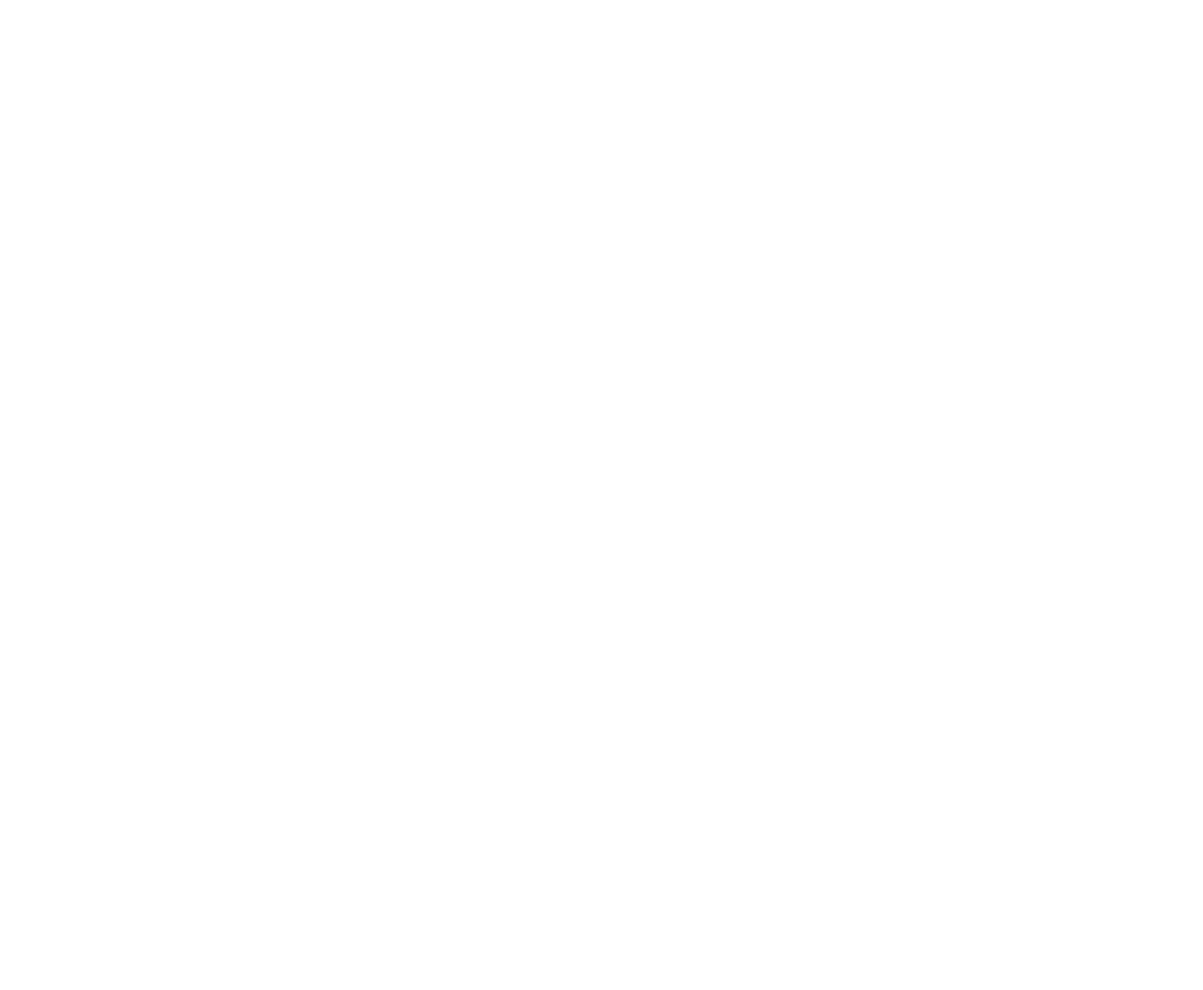
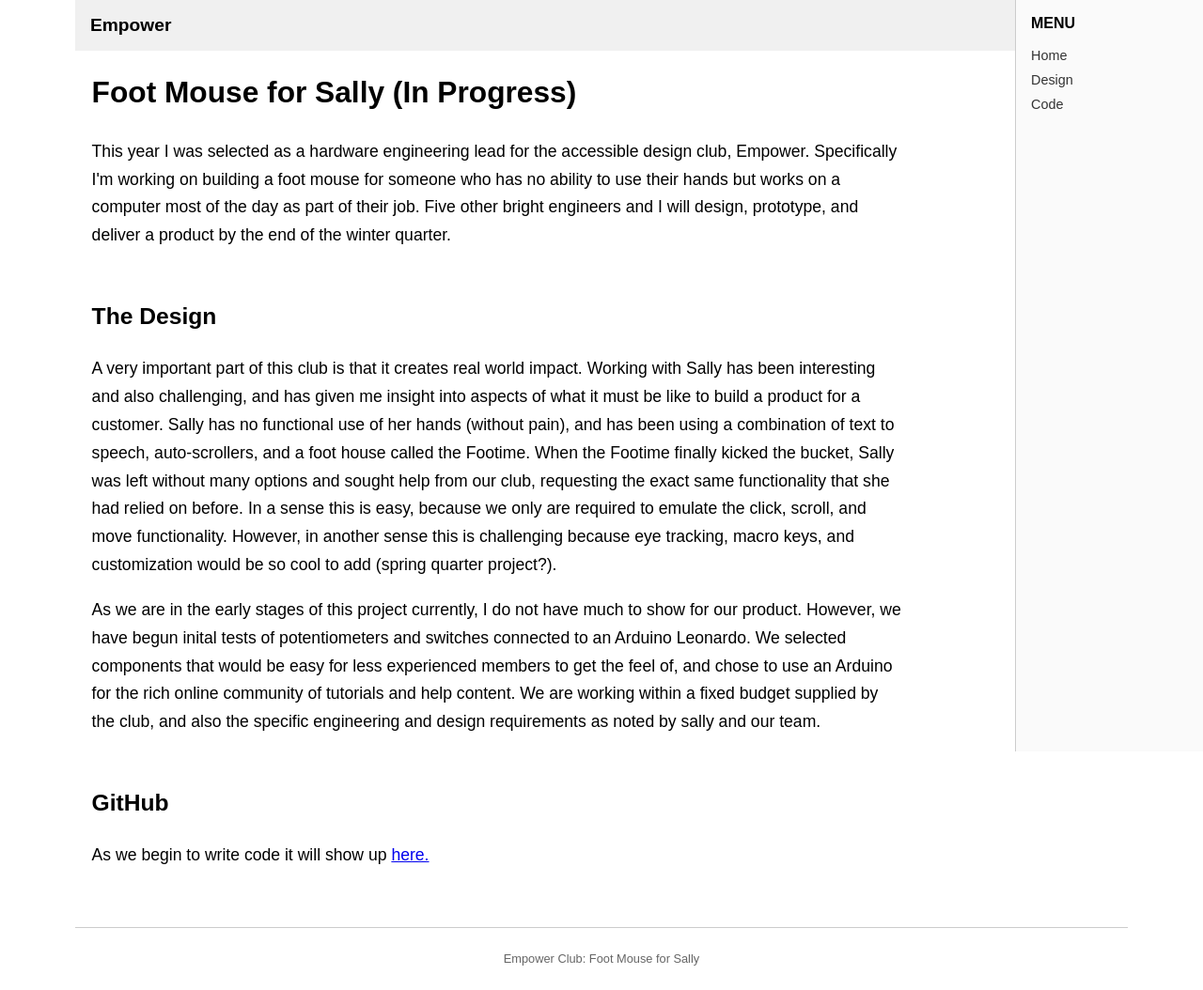
Before and after one commit to alexherman11/alexherman11.github.io, a plain HTML site: page projects/footmouse.html in a window 1280 px wide. Shown: the whole page at 94% size. Before the commit the page ends 800 px from the top, so only its background shows below. Drawn offline with Linux system fonts and the light colour scheme.

Commit message:
for aidan

```diff
--- a/project-info.css
+++ b/project-info.css
@@ -53,6 +53,8 @@ main {
     margin-right: 220px;
     padding: 1em;
     min-height: 100vh;
+    line-height: 1.7;
+    font-size: 1.1rem;
 }
 
 main h1 {
--- a/projects/footmouse.html
+++ b/projects/footmouse.html
@@ -0,0 +1,63 @@
+<!DOCTYPE html>
+<html lang="en">
+<head>
+    <meta charset="UTF-8">
+    <meta name="viewport" content="width=device-width, initial-scale=1.0">
+    <title>Footmouse</title>
+    <link rel="stylesheet" href="/project-info.css">
+</head>
+<body>
+    <header>
+        <div class="logo">Empower</div>
+    </header>
+
+    <aside>
+        <h2>Menu</h2>
+        <nav>
+            <ul>
+                <li><a href="../index.html">Home</a></li>
+                <li><a href="#tablet">Design</a></li>
+                <li><a href="#software">Code</a></li>
+            </ul>
+        </nav>
+    </aside>
+
+    <main>
+        <h1>Foot Mouse for Sally (In Progress)</h1>
+        <p>
+
+        </p>
+        <p>
+            This year I was selected as a hardware engineering lead for the accessible design club, Empower. Specifically
+            I'm working on building a foot mouse for someone who has no ability to use their hands but works on a computer
+            most of the day as part of their job. Five other bright engineers and I will design, prototype, and deliver a product by the end of the winter quarter.
+        </p>
+
+        <h2 id="tablet">The Design</h2>
+
+        <p>
+            A very important part of this club is that it creates real world impact. Working with Sally has been interesting and also challenging, and has given me insight into
+            aspects of what it must be like to build a product for a customer. Sally has no functional use of her hands (without pain), and has been using a combination of
+            text to speech, auto-scrollers, and a foot house called the Footime. When the Footime finally kicked the bucket, Sally was left without many options and
+            sought help from our club, requesting the exact same functionality that she had relied on before. In a sense this is easy, because we only are required to emulate the
+            click, scroll, and move functionality. However, in another sense this is challenging because eye tracking, macro keys, and customization would be so cool to add (spring quarter project?).
+        </p>
+        <p>
+            As we are in the early stages of this project currently, I do not have much to show for our product. However, we have begun inital tests of potentiometers and switches connected to an Arduino Leonardo. We selected components that would be
+            easy for less experienced members to get the feel of, and chose to use an Arduino for the rich online community of tutorials and help content. We are working within a fixed budget supplied by the club, and also the specific engineering and design requirements as noted by sally and our team.
+        </p>
+
+        <h2 id="software">GitHub</h2>
+        <p>
+            As we begin to write code it will show up
+            <a href="https://github.com/Foot-Mouse-For-Sally">here.</a>
+        </p>
+
+
+    </main>
+
+    <footer>
+        <p> Empower Club: Foot Mouse for Sally</p>
+    </footer>
+</body>
+</html>
```
Also changed, not shown: projects.html (+1 -1 lines), projects/beatbox.html (+5 -4 lines).
